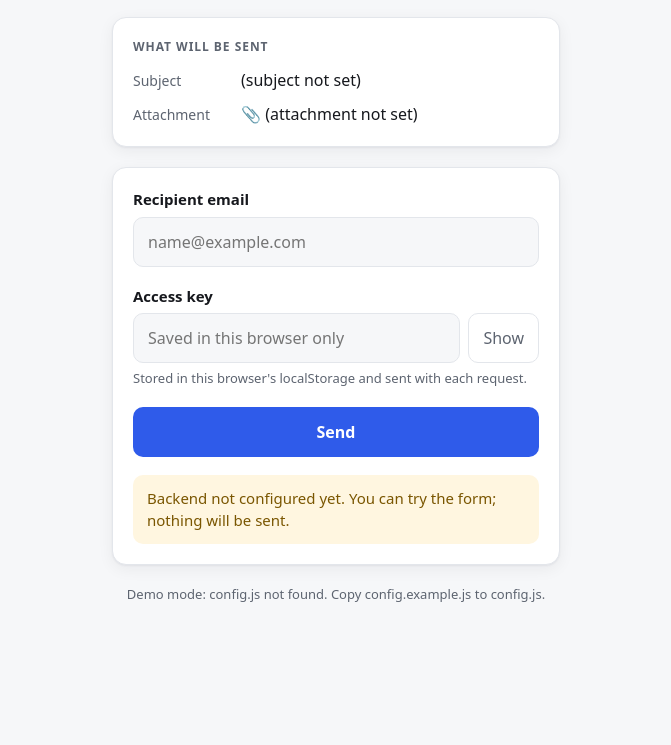
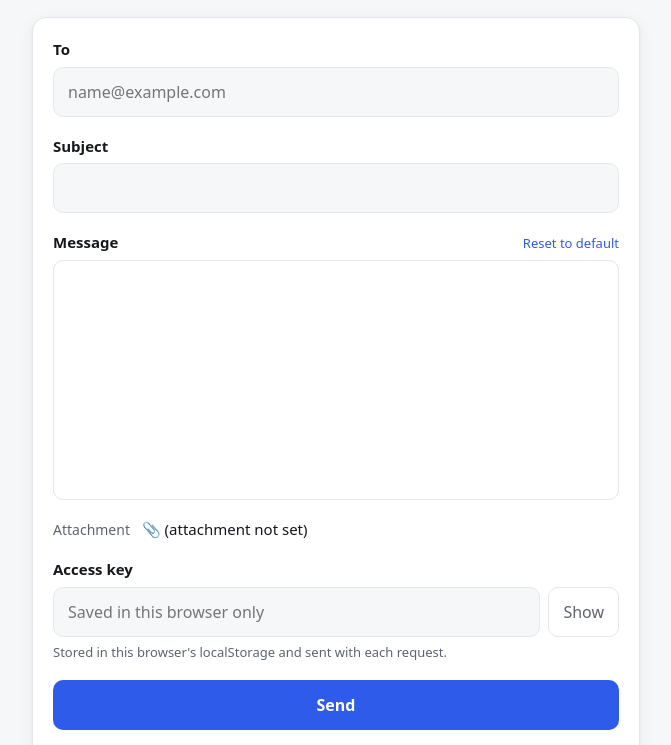
Before and after one commit to JaydeepAI/quick-mailer, a plain HTML site: page index.html in a window 1280 px wide. Shown: the part 145-890 px from the top of the page, without its empty margins (304-975 px from the left). Before the commit the page ends 800 px from the top, so only its background shows below. Drawn offline with Linux system fonts and the light colour scheme.

Commit message:
Pre-fill editable subject and message from config
The subject and HTML body now load from config.js defaults and can be
edited before sending; only the recipient starts blank. Adds a Reset to
default link. The backend accepts subject and html in the request and
falls back to DEFAULT_SUBJECT and template.html when they're missing.

Personal defaults stay in the gitignored config.js; config.example.js
holds generic placeholders.

Co-Authored-By: Claude Opus 5.5 <noreply@anthropic.com>

```diff
--- a/app.js
+++ b/app.js
@@ -11,18 +11,25 @@
   var backendUrl = String(config.APPS_SCRIPT_URL || "").trim();
   var demoMode = !isRealUrl(backendUrl);
 
+  var defaultSubject = String(config.SUBJECT || "");
+  var defaultBody = String(config.BODY_HTML || "");
+
   var els = {
     form: document.getElementById("send-form"),
     to: document.getElementById("to"),
     toError: document.getElementById("to-error"),
+    subject: document.getElementById("subject"),
+    subjectError: document.getElementById("subject-error"),
+    body: document.getElementById("body"),
+    bodyError: document.getElementById("body-error"),
+    reset: document.getElementById("reset"),
+    attachment: document.getElementById("attachment"),
     key: document.getElementById("key"),
     toggleKey: document.getElementById("toggle-key"),
     send: document.getElementById("send"),
     sendLabel: document.querySelector("#send .label"),
     status: document.getElementById("status"),
-    modeNote: document.getElementById("mode-note"),
-    subject: document.getElementById("preview-subject"),
-    attachment: document.getElementById("preview-attachment")
+    modeNote: document.getElementById("mode-note")
   };
 
   function isRealUrl(url) {
@@ -53,16 +60,38 @@
     els.sendLabel.textContent = isSending ? "Sending…" : "Send";
   }
 
+  function showFieldError(input, errorEl, message) {
+    input.setAttribute("aria-invalid", String(Boolean(message)));
+    errorEl.textContent = message;
+    errorEl.hidden = !message;
+  }
+
   function validateEmail() {
     var value = els.to.value.trim();
     var message = "";
     if (!value) message = "Enter a recipient email address.";
     else if (!EMAIL_RE.test(value)) message = "That doesn't look like a valid email address.";
+    showFieldError(els.to, els.toError, message);
+    return message ? null : value;
+  }
 
-    els.to.setAttribute("aria-invalid", String(Boolean(message)));
-    els.toError.textContent = message;
-    els.toError.hidden = !message;
-    return message ? null : value;
+  function validateSubject() {
+    var value = els.subject.value.trim();
+    showFieldError(els.subject, els.subjectError, value ? "" : "Enter a subject.");
+    return value || null;
+  }
+
+  function validateBody() {
+    var empty = !els.body.textContent.trim();
+    showFieldError(els.body, els.bodyError, empty ? "The message can't be empty." : "");
+    return empty ? null : els.body.innerHTML;
+  }
+
+  function resetToDefaults() {
+    els.subject.value = defaultSubject;
+    els.body.innerHTML = defaultBody;
+    showFieldError(els.subject, els.subjectError, "");
+    showFieldError(els.body, els.bodyError, "");
   }
 
   function postToBackend(payload) {
@@ -93,7 +122,11 @@
     event.preventDefault();
 
     var to = validateEmail();
+    var subject = validateSubject();
+    var html = validateBody();
     if (!to) { els.to.focus(); return; }
+    if (!subject) { els.subject.focus(); return; }
+    if (!html) { els.body.focus(); return; }
 
     var key = els.key.value.trim();
     saveKey(key);
@@ -112,7 +145,7 @@
     setSending(true);
     setStatus("sending", "Sending to " + to + "…");
 
-    postToBackend({ to: to, key: key })
+    postToBackend({ to: to, key: key, subject: subject, html: html })
       .then(function (data) {
         if (data && data.ok) {
           setStatus("success", "Sent to " + to + ". It's in your Gmail Sent folder.");
@@ -131,7 +164,7 @@
   }
 
   function init() {
-    els.subject.textContent = config.SUBJECT || "(subject not set)";
+    resetToDefaults();
     els.attachment.textContent = config.ATTACHMENT_NAME || "(attachment not set)";
     els.key.value = loadKey();
 
@@ -149,6 +182,16 @@
       if (els.to.getAttribute("aria-invalid") === "true") validateEmail();
     });
 
+    els.subject.addEventListener("input", function () {
+      if (els.subject.getAttribute("aria-invalid") === "true") validateSubject();
+    });
+
+    els.body.addEventListener("input", function () {
+      if (els.body.getAttribute("aria-invalid") === "true") validateBody();
+    });
+
+    els.reset.addEventListener("click", resetToDefaults);
+
     els.key.addEventListener("change", function () { saveKey(els.key.value.trim()); });
 
     els.toggleKey.addEventListener("click", function () {
--- a/index.html
+++ b/index.html
@@ -14,26 +14,33 @@
       <p class="lede">Type an address, press Send. It goes out from your Gmail.</p>
     </header>
 
-    <section class="card preview" aria-labelledby="preview-title">
-      <h2 id="preview-title" class="eyebrow">What will be sent</h2>
-      <dl class="preview-list">
-        <div class="preview-row">
-          <dt>Subject</dt>
-          <dd id="preview-subject">—</dd>
-        </div>
-        <div class="preview-row">
-          <dt>Attachment</dt>
-          <dd id="preview-attachment" class="file">—</dd>
-        </div>
-      </dl>
-    </section>
-
     <form id="send-form" class="card form" novalidate>
       <div class="field">
-        <label for="to">Recipient email</label>
+        <label for="to">To</label>
         <input id="to" name="to" type="email" inputmode="email" autocomplete="email"
                placeholder="name@example.com" required aria-describedby="to-error">
         <p id="to-error" class="field-error" role="alert" hidden></p>
+      </div>
+
+      <div class="field">
+        <label for="subject">Subject</label>
+        <input id="subject" name="subject" type="text" required aria-describedby="subject-error">
+        <p id="subject-error" class="field-error" role="alert" hidden></p>
+      </div>
+
+      <div class="field">
+        <div class="label-row">
+          <span class="label" id="body-label">Message</span>
+          <button type="button" id="reset" class="link-btn">Reset to default</button>
+        </div>
+        <div id="body" class="body-editor" contenteditable="true" role="textbox"
+             aria-multiline="true" aria-labelledby="body-label" aria-describedby="body-error"></div>
+        <p id="body-error" class="field-error" role="alert" hidden></p>
+      </div>
+
+      <div class="attachment-row">
+        <span class="attachment-label">Attachment</span>
+        <span id="attachment" class="file">—</span>
       </div>
 
       <div class="field">
--- a/style.css
+++ b/style.css
@@ -59,7 +59,7 @@ body {
 
 .shell {
   width: 100%;
-  max-width: 480px;
+  max-width: 640px;
   margin: 0 auto;
   padding: 32px 16px 48px;
   display: grid;
@@ -98,17 +98,63 @@ body {
   color: var(--muted);
 }
 
-.preview-list { margin: 0; display: grid; gap: 10px; }
+.label-row {
+  display: flex;
+  align-items: baseline;
+  justify-content: space-between;
+  gap: 12px;
+}
 
-.preview-row {
-  display: grid;
-  grid-template-columns: 96px 1fr;
+.label-row .label { font-weight: 600; font-size: 0.9375rem; }
+
+.link-btn {
+  padding: 0;
+  background: none;
+  border: none;
+  color: var(--accent);
+  font-size: 0.8125rem;
+}
+
+.link-btn:hover { text-decoration: underline; }
+
+/* The message editor stays light in both themes so it matches what the
+   recipient sees in their mail client. */
+.body-editor {
+  min-height: 240px;
+  max-height: 60vh;
+  overflow: auto;
+  padding: 14px 16px;
+  background: #ffffff;
+  color: #1f2328;
+  border: 1px solid var(--border);
+  border-radius: 10px;
+  font: 14px/1.6 Arial, Helvetica, sans-serif;
+  overflow-wrap: anywhere;
+  transition: border-color 0.15s, box-shadow 0.15s;
+}
+
+.body-editor:focus {
+  outline: none;
+  border-color: var(--accent);
+  box-shadow: 0 0 0 3px var(--focus);
+}
+
+.body-editor[aria-invalid="true"] { border-color: var(--err-text); }
+
+.body-editor p { margin: 0 0 1em; }
+.body-editor p:last-child { margin-bottom: 0; }
+.body-editor a { color: #1a5fd0; }
+
+.attachment-row {
+  display: flex;
   gap: 12px;
   align-items: baseline;
+  font-size: 0.9375rem;
 }
 
-.preview-row dt { color: var(--muted); font-size: 0.875rem; }
-.preview-row dd { margin: 0; font-weight: 500; overflow-wrap: anywhere; }
+.attachment-label { color: var(--muted); font-size: 0.875rem; }
+
+.file { font-weight: 500; overflow-wrap: anywhere; }
 
 .file::before {
   content: "📎 ";
```
Also changed, not shown: config.example.js (+22 -6 lines), 2 other files.
